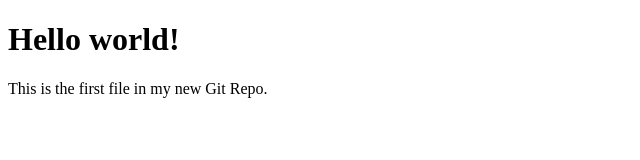
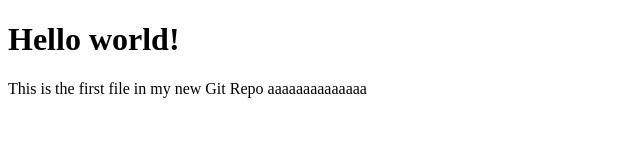
Before and after one commit to huudattran0402/my_first_repo, a plain HTML site: page index.html in a window 1280 px wide. Shown: the whole page, without its empty margins (0-640 px from the left). Drawn offline with Linux system fonts and the light colour scheme.

Commit message:
update index.html

```diff
--- a/index.html
+++ b/index.html
@@ -6,7 +6,7 @@
 <body>
 
 <h1>Hello world!</h1>
-<p>This is the first file in my new Git Repo.</p>
+<p>This is the first file in my new Git Repo aaaaaaaaaaaaaa</p>
 
 </body>
 </html>
```
